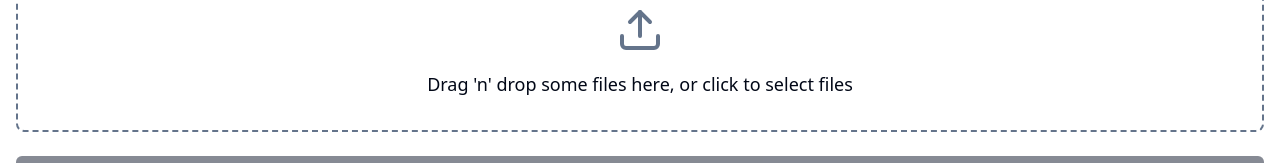
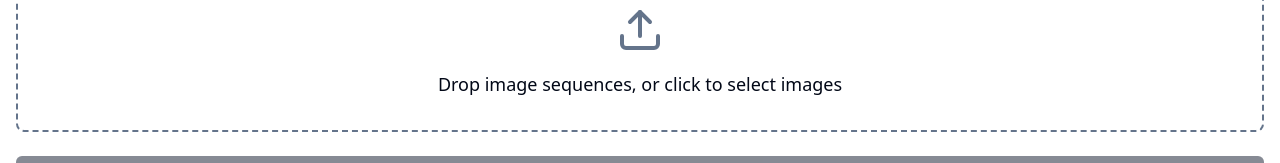
Before and after one commit to pissang/sequences-to-gif, a React (Vite) app: page / in a window 1280 px wide. Shown: the part 132-295 px from the top of the page. Built offline with nearby package versions, Linux system fonts and the light colour scheme.

Commit message:
fix transparency

```diff
--- a/src/SequencesToGIF.tsx
+++ b/src/SequencesToGIF.tsx
@@ -95,6 +95,7 @@ export default function SequencesToGif() {
         canvas.width = width;
         canvas.height = height;
       }
+      ctx.clearRect(0, 0, width, height);
       ctx.drawImage(img, 0, 0);
       const imageData = ctx.getImageData(0, 0, width, height);
       transferables.push(imageData.data.buffer);
@@ -136,7 +137,7 @@ export default function SequencesToGif() {
             <p className="text-lg">Drop the files here ...</p>
           ) : (
             <p className="text-lg">
-              Drag 'n' drop some files here, or click to select files
+              Drop image sequences, or click to select images
             </p>
           )}
         </div>
```
